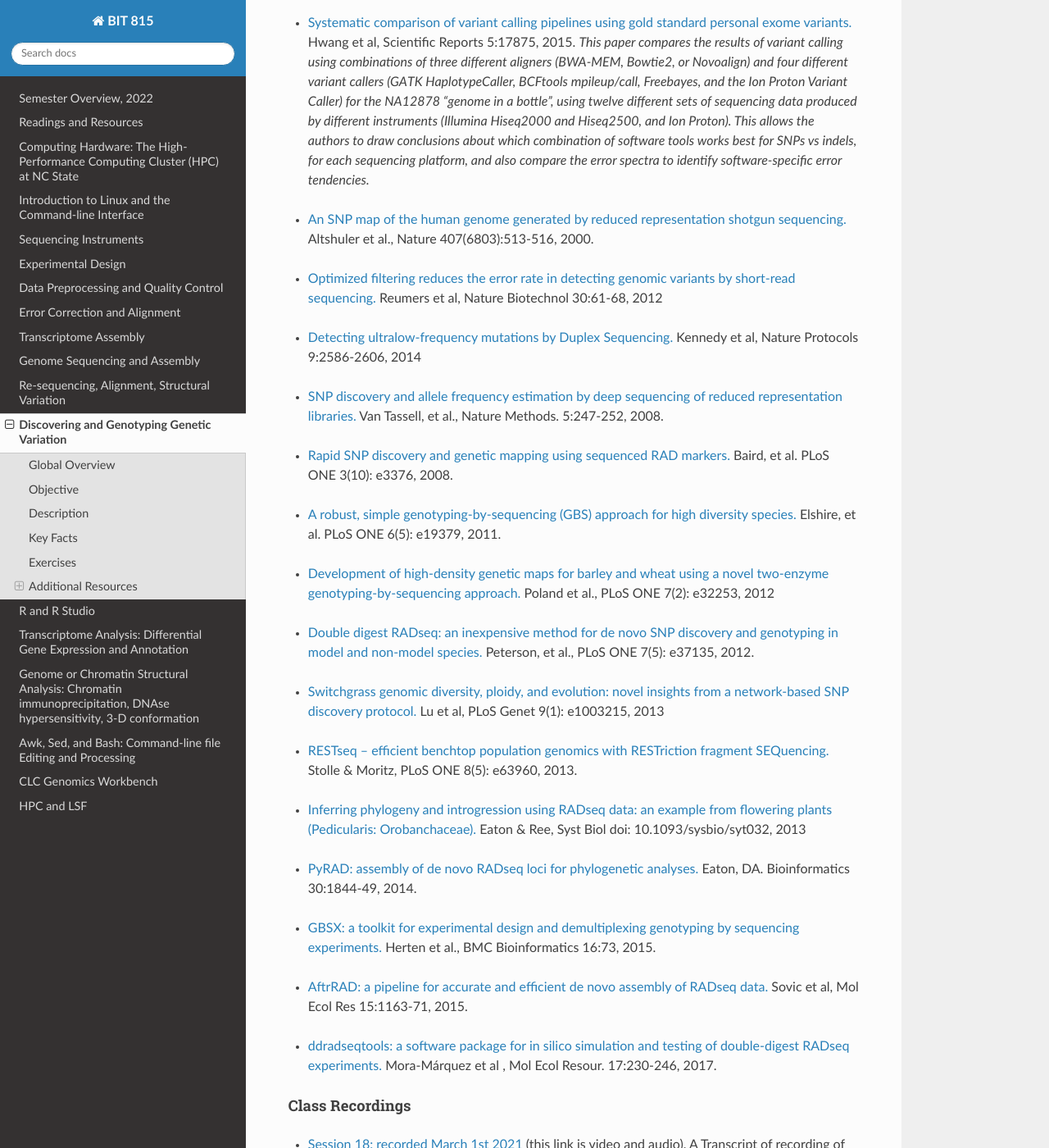
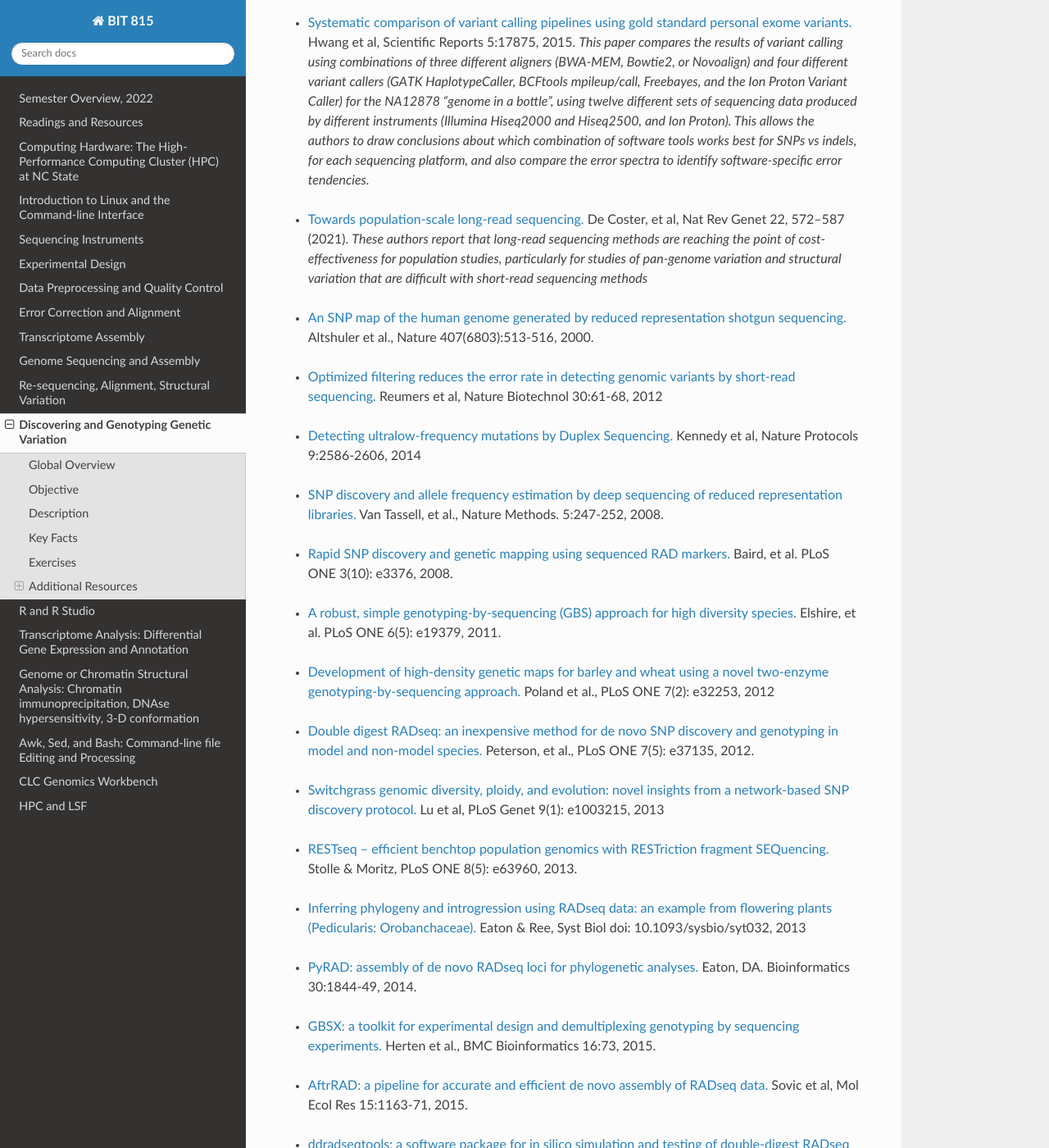
Before and after one commit to rwhetten/DeepSeqAnalysis, a Sphinx documentation site: the page built from docs/source/genotyping.rst, in a window 1280 px wide and 1400 px high, scrolled down 5129 px. Shown: the whole window at 82% size. Built offline with Sphinx 7.4.7 and the Read the Docs theme 2.0.0, drawn with Linux system fonts in a browser that asks for light colours; some of the changed lines change nothing that is shown; some of the changed text lies outside the part shown.

Commit message:
Update genotyping.rst
Update references

```diff
--- a/docs/source/genotyping.rst
+++ b/docs/source/genotyping.rst
@@ -140,6 +140,10 @@ _______
 
 \
 
++	`Towards population-scale long-read sequencing. <https://doi.org/10.1038/s41576-021-00367-3>`_ De Coster, et al, Nat Rev Genet 22, 572–587 (2021). *These authors report that long-read sequencing methods are reaching the point of cost-effectiveness for population studies, particularly for studies of pan-genome variation and structural variation that are difficult with short-read sequencing methods*
+
+\
+
 +	`An SNP map of the human genome generated by reduced representation shotgun sequencing. <http://www.nature.com/nature/journal/v407/n6803/full/407513a0.html>`_ Altshuler et al., Nature 407(6803):513-516, 2000.
 
 \
@@ -204,5 +208,5 @@ Class Recordings
 
 +   `Session 18: recorded March 1st 2021 <https://drive.google.com/file/d/1QD0-ZjatRVW0s_BXAIrrNh_6lFMU3Gad/view?usp=sharing>`_ (this link is video and audio). A Transcript of recording of the video `is also available <https://drive.google.com/file/d/1iEblqJSyrJlDqUTxTvP9r2qeOYJhk2Of/view?usp=sharing>`_.
 
-Last modified 22 February 2022.
+Last modified 12 March 2022.
 Edits by `Ross Whetten <https://github.com/rwhetten>`_, `Will Kohlway <https://github.com/wkohlway>`_, & `Maria Adonay <https://github.com/amalgamaria>`_.
```
